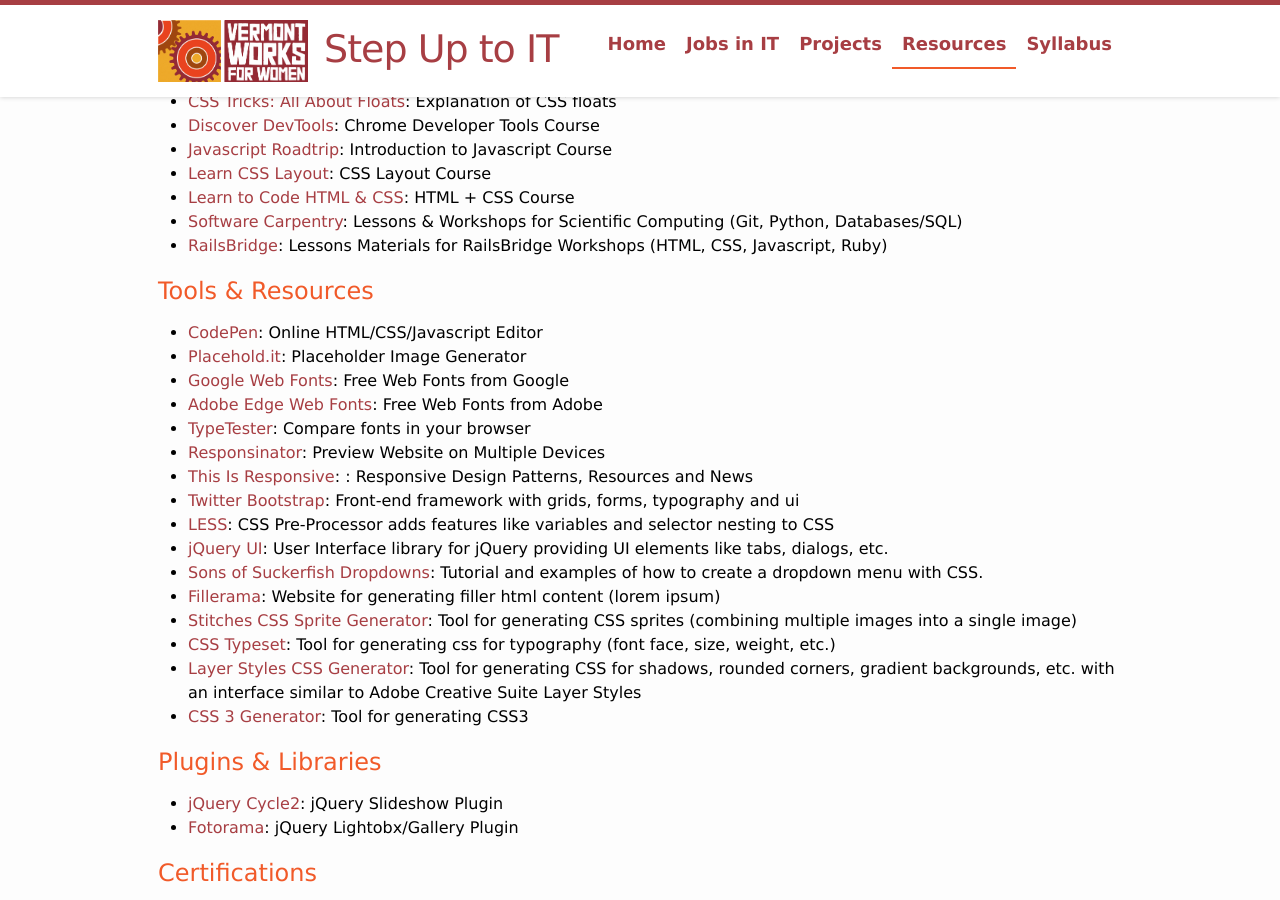
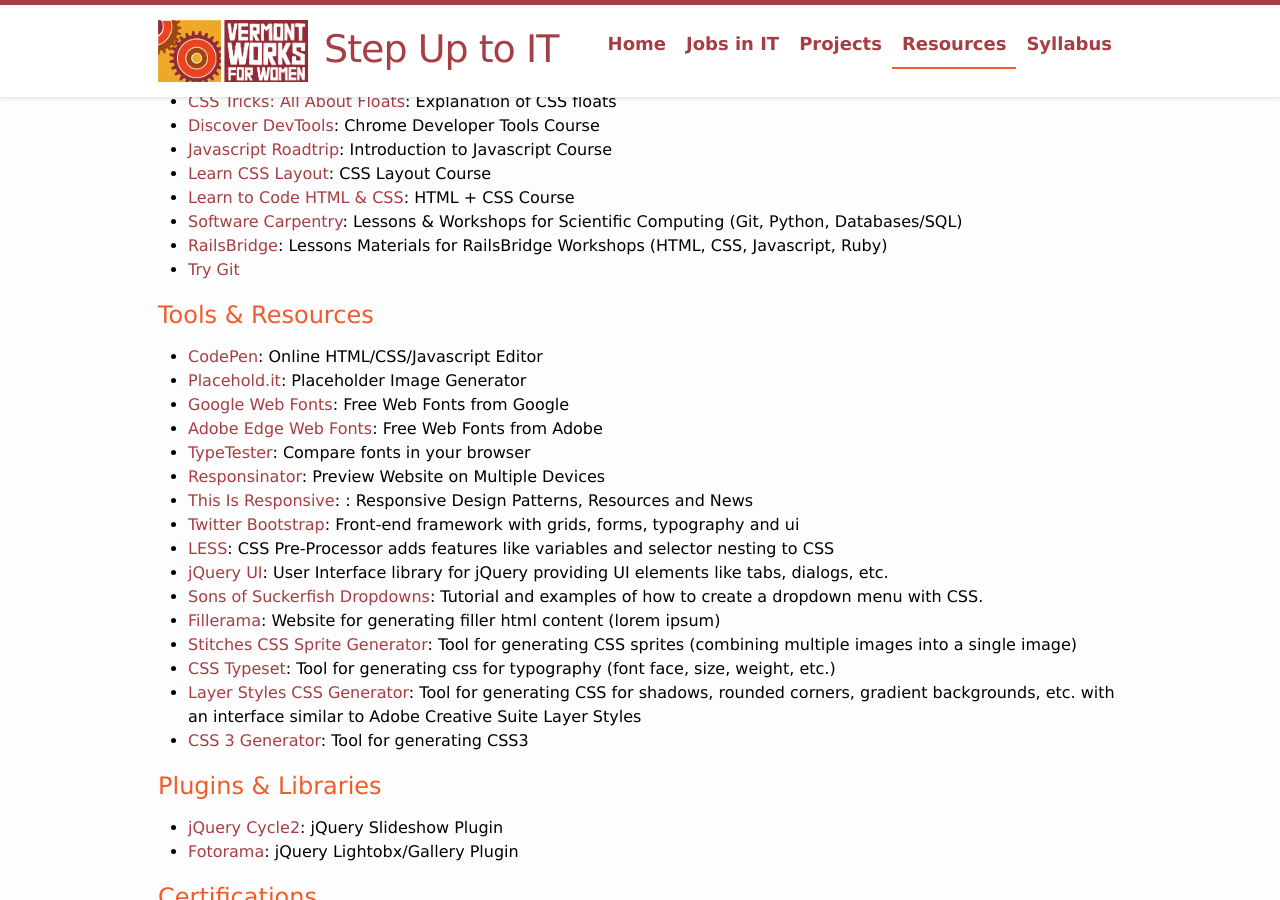
Before and after one commit to jennybeaudin/step-up-it, a Jekyll site: the page built from resource.md, in a window 1280 px wide and 900 px high, scrolled down 754 px. Built offline with Jekyll 4.4.1, drawn with Linux system fonts in a browser that asks for light colours.

Commit message:
Add try git to resources.

```diff
--- a/resource.md
+++ b/resource.md
@@ -55,6 +55,7 @@
     HTML + CSS Course
 -   [Software Carpentry](http://software-carpentry.org): Lessons & Workshops for Scientific Computing (Git, Python, Databases/SQL)
 -   [RailsBridge](http://docs.railsbridge.org/docs/): Lessons Materials for RailsBridge Workshops (HTML, CSS, Javascript, Ruby)
+-   [Try Git](https://try.github.io)
 
 Tools & Resources
 -----------------
```
